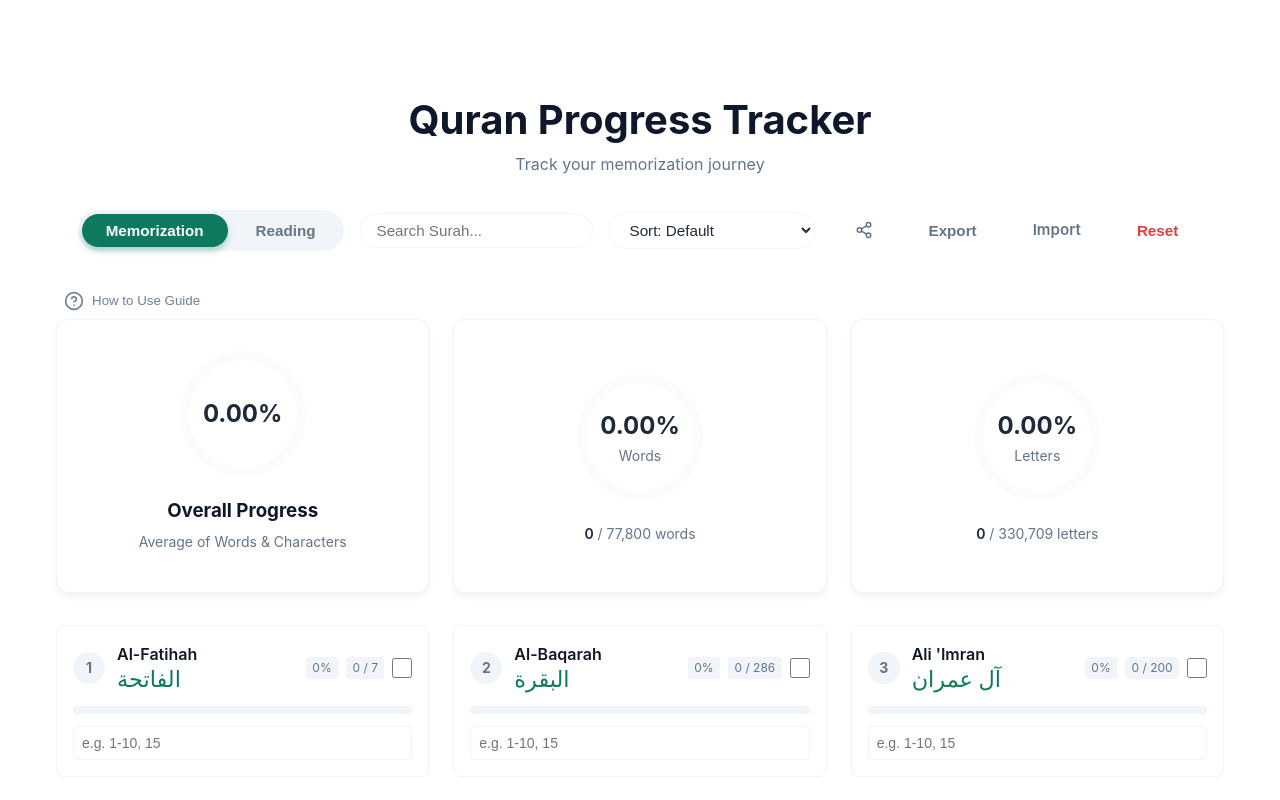
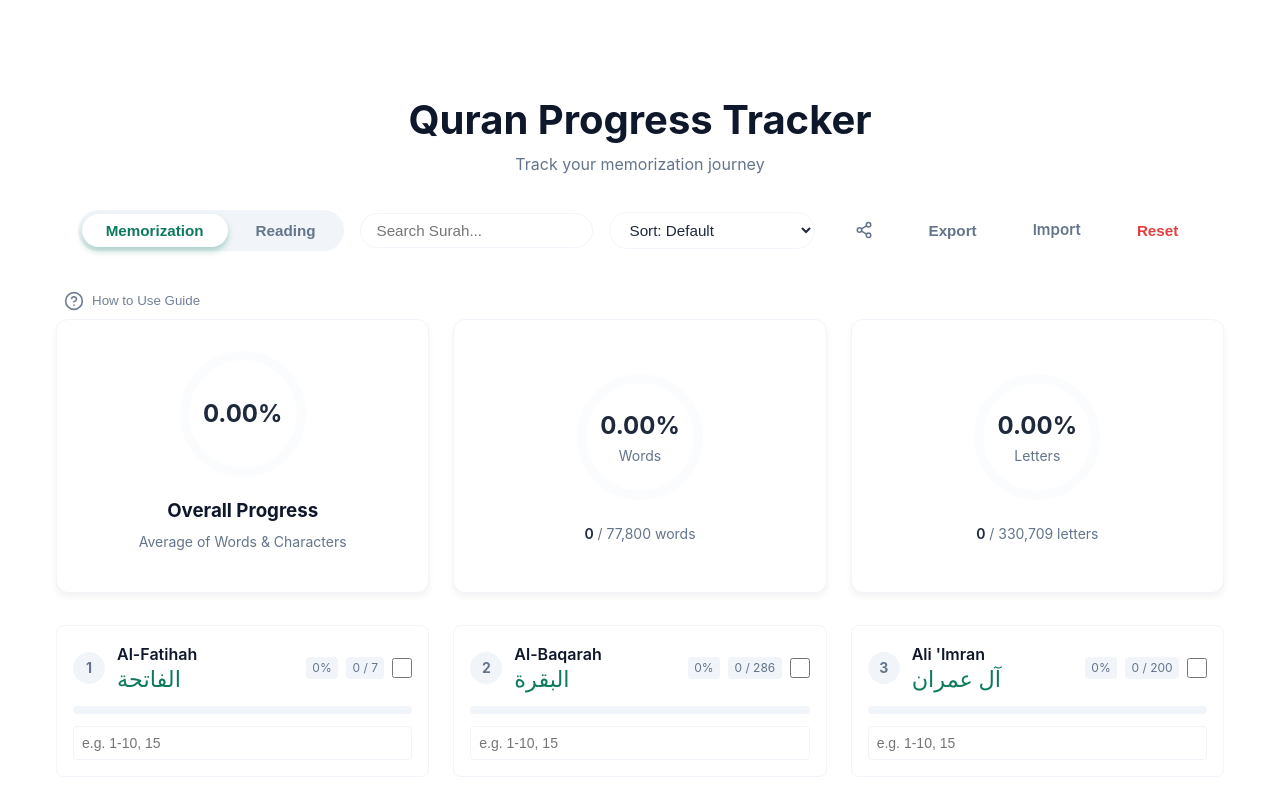
Before and after one commit to mhhrakib/mhhrakib.github.io, a Next.js app: page /quran-memorization-calculator in a window 1280 px wide. Shown: the top 800 px of the page. Built offline with nearby package versions, Linux system fonts and the light colour scheme.

Commit message:
style(quran): complete css centralization

```diff
--- a/src/components/quran/QuranCalculator.module.css
+++ b/src/components/quran/QuranCalculator.module.css
@@ -61,16 +61,16 @@
 }
 
 .modeActive {
-    background: #0d7a5f !important;
+    background: var(--card-bg);
+    /* Light: White, Dark: Slate 800 */
+    color: var(--quran-primary) !important;
     /* Force Green background */
-    color: #ffffff !important;
-    /* Force White text */
     box-shadow: 0 4px 6px rgba(13, 122, 95, 0.3);
 }
 
 @media (prefers-color-scheme: dark) {
     .modeActive {
-        background: #34d399 !important;
+        background: var(--quran-primary) !important;
         /* Lighter Green */
         color: #0f172a !important;
         /* Dark text for contrast against light green */
```
